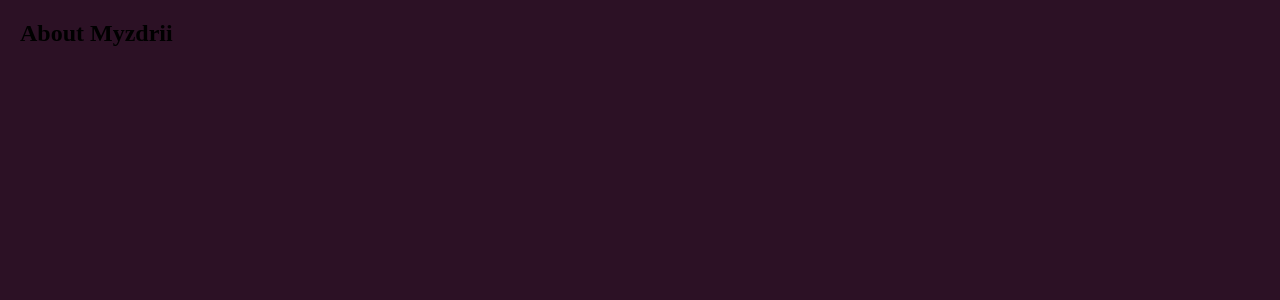
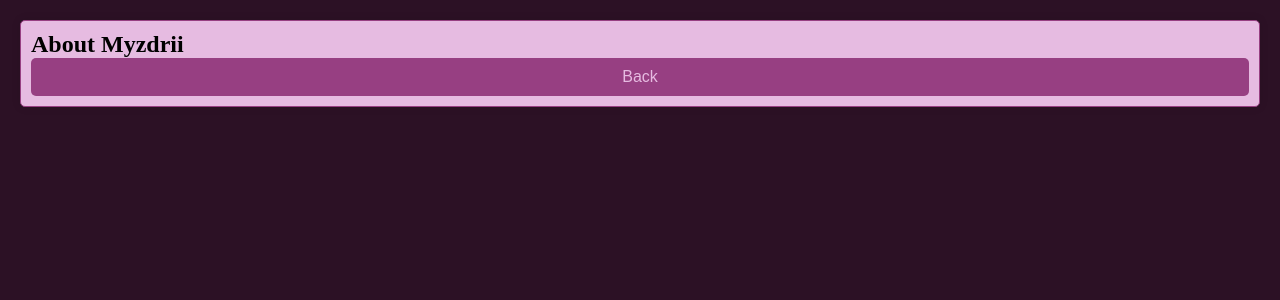
Before and after one commit to Kristina2882/mantra-app, a React (Create React App) app in the folder mantra-ui/: page / in a window 1280 px wide. Both pictures are taken after a click on the element "About Myzdrii". Shown: the top 300 px of the page. Built offline with nearby package versions, Linux system fonts and the light colour scheme.

Commit message:
Further work with categories

```diff
--- a/mantra-ui/src/App.css
+++ b/mantra-ui/src/App.css
@@ -22,7 +22,8 @@ body {
   gap: 20px;
 }
 
-.category {
+.category,
+.mantras-for-cat {
   display: flex;
   flex-direction: column;
   border: 1px solid #973f82;
@@ -56,7 +57,8 @@ h2 {
 }
 
 .add-mantra-form button,
-.random-btn {
+.random-btn,
+.back-btn {
   border-radius: 5px;
   background-color: #6a315c;
   border: none;
@@ -66,7 +68,8 @@ h2 {
 }
 
 .add-mantra-form button:hover,
-.random-btn:hover {
+.random-btn:hover,
+.back-btn {
   background-color: #973f82;
   cursor: pointer;
 }
--- a/mantra-ui/src/App.tsx
+++ b/mantra-ui/src/App.tsx
@@ -4,6 +4,13 @@ import './App.css';
 type Category = {
   id: number;
   catname: string;
+}
+
+type Mantra = {
+  id: number;
+  mantraName: string;
+  mantraCat: number;
+  mantraContent: string;
 }
 
 function App() {
@@ -37,12 +44,21 @@ function App() {
   const [mantraContent, setMantraContent] = useState("");
   const [mantraCat, setMantraCat] = useState("");
   const [selectedCat, setSelectedCat] = useState<Category | null>(null);
+  const [mantras, setMantras] = useState<Mantra[]>([]);
 
   const handleAddMantra = (event: React.FormEvent) => {
     event.preventDefault();
     console.log("Name:", mantraName);
     console.log("Category:", mantraCat);
     console.log(mantraContent);
+    const newMantra = {
+      id: mantras.length + 1,
+      mantraName: mantraName,
+      mantraContent: mantraContent,
+      mantraCat: parseInt(mantraCat)
+    }
+    mantras.push(newMantra);
+    setMantras(mantras);
     setMantraName("");
     setMantraContent("");
   }
@@ -53,10 +69,21 @@ function App() {
      setSelectedCat(selectedCategory);
   }
 
+  const handleBackClick = () => {
+    setSelectedCat(null);
+  }
+
   if (selectedCat) {
+    const matrasForCat = mantras.filter(mantra => mantra.mantraCat === selectedCat.id);
     return (
      <div className='mantras-for-cat'>
       <h2>{selectedCat.catname}</h2>
+      {
+        matrasForCat.map((mantra) => (
+          <h3>{mantra.mantraName}</h3>
+        ))
+      }
+      <button className="back-btn" onClick={handleBackClick}>Back</button>
      </div>
     );
   }
```
